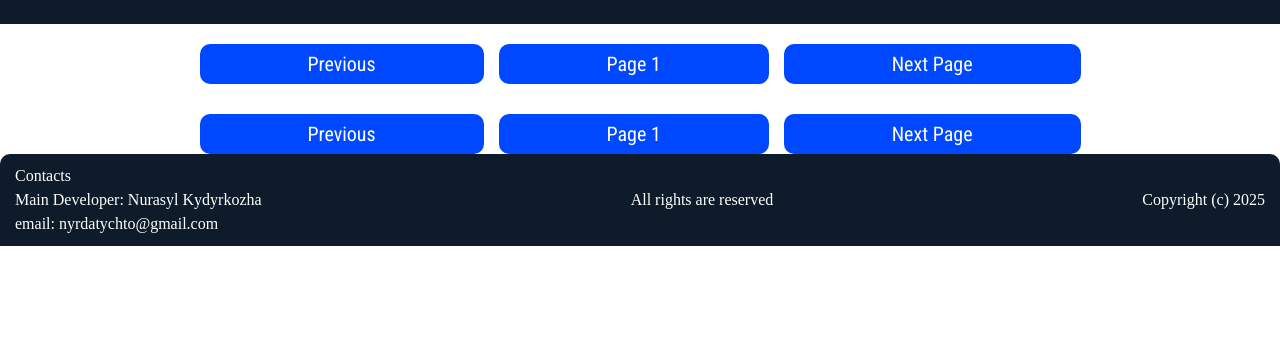
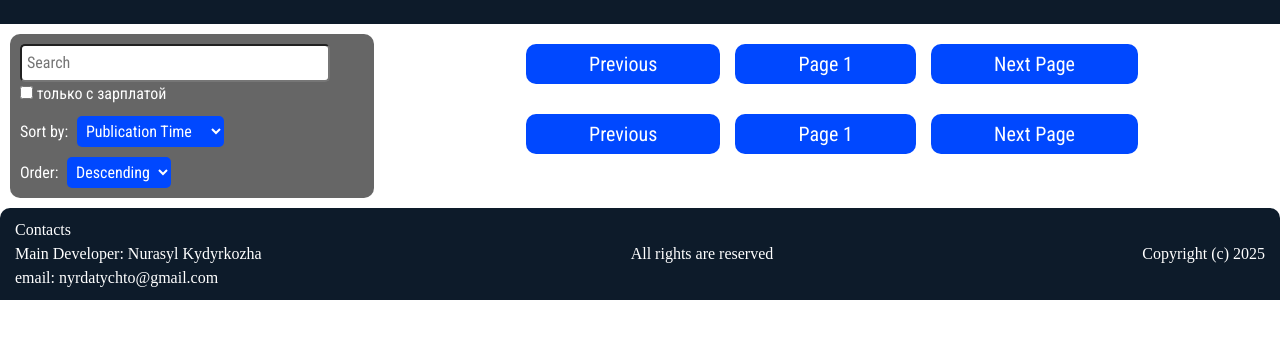
Before and after one commit to An10nim4ik/nas_front, a plain HTML site: page jobs.html in a window 1280 px wide. Shown: the part 76-414 px from the top of the page. Drawn offline with Linux system fonts and the light colour scheme; no server answers.

Commit message:
Added filters and search for vacancies

```diff
--- a/jobs.html
+++ b/jobs.html
@@ -29,6 +29,36 @@
             <a href="profile.html">Profile</a>
         </div>
     </header>
+
+    <main>
+        <aside id="filters">
+            <input type="search" id="search" name="search" placeholder="Search">
+
+            <div class="check">
+                <input type="checkbox" id="checkboxsal" name="checkboxsal">
+                <label for="checkboxsal">только с зарплатой</label>
+            </div>
+
+            <div class="filter-group">
+                <label for="sortField">Sort by:</label>
+                <select id="sortField">
+                <option value="publication_time" selected>Publication Time</option>
+                <option value="salary_asc">Salary Ascending</option>
+                <option value="salary_desc">Salary Descending</option>
+                <option value="relevance">Relevance</option>
+                </select>
+            </div>
+
+            <div class="filter-group">
+                <label for="sortOrder">Order:</label>
+                <select id="sortOrder">
+                <option value="desc" selected>Descending</option>
+                <option value="asc">Ascending</option>
+                </select>
+            </div>
+        </aside>
+
+        <div>
             <section class="Pages">
                 <button id="prevBtn1">
                     Previous
@@ -42,11 +72,9 @@
                     Next Page
                 </button>
             </section>
+            <div id="vacancies">
 
-    <main id="vacancies">
-
-    </main>
-
+            </div>
             <section class="Pages">
                 <button id="prevBtn2">
                     Previous
@@ -60,6 +88,9 @@
                     Next Page
                 </button>
             </section>
+        </div>
+    </main>
+
 
     <footer>
         <div class="info">
@@ -79,7 +110,7 @@
             </h3>
         </div>
         <div class="copyright">
-            <h3>Copyright (c) 2025</h3>
+            <h3 id="year"></h3>
         </div>
     </footer>
 
--- a/scripts/jobs.js
+++ b/scripts/jobs.js
@@ -1,9 +1,9 @@
 let curPage = 1;
 let totalPages = 1;
-
-window.addEventListener('DOMContentLoaded', function(){
-    fetchVacancies();
-});
+let curKeyword = "";
+let curSortField = "publication_time";
+let curSortOrder = "salary_desc";
+let with_salary = false;
 
 window.addEventListener('DOMContentLoaded', function(){
     fetchVacancies();
@@ -36,8 +36,13 @@ window.addEventListener('DOMContentLoaded', function(){
 function buildUrl(){
     const baseUrl = "https://api.hh.ru/vacancies";
     const params = new URLSearchParams({
+        host: "hh.kz",
         area: 40,
-        page: curPage
+        page: curPage,
+        text: curKeyword,
+        order_by: curSortField,
+        // order: curSortOrder,
+        only_with_salary: with_salary
     });
     return `${baseUrl}?${params.toString()}`;
 }
@@ -72,3 +77,31 @@ async function displayData(vacancies){
 
     });
 }
+
+document.getElementById("search").addEventListener("input" , (event) => {
+    curKeyword = event.target.value;
+    curPage = 1;
+    console.log(`Using search!\n${event.target.value}`);
+    fetchVacancies();
+});
+
+document.getElementById("sortField").addEventListener("change" , (event) => {
+    curSortField = event.target.value;
+    curPage = 1;
+    console.log(`using Sorting Field\n${event.target.value}`);
+    fetchVacancies();
+});
+
+document.getElementById("sortOrder").addEventListener("change", (event) =>{
+    curSortOrder = event.target.value;
+    curPage = 1;
+    console.log(`using Sort Order\n${event.target.value}`);
+    fetchVacancies();
+});
+
+document.getElementById("checkboxsal").addEventListener("change", (event)=>{
+    with_salary = event.target.checked;
+    curPage = 1;
+    console.log(`using With Salary Only\n${event.target.checked}`);
+    fetchVacancies();
+});
--- a/styles/jobs.css
+++ b/styles/jobs.css
@@ -97,7 +97,72 @@ button{
     transition: background-color 0.3s ease;
     font-family: 'Roboto Condensed', sans-serif;
 }
+/*
+#search{
+    display: flex;
+    justify-content: center;
+    align-items: center;
+    align-content: center;
+    align-self: center;
+    width: 100%;
+    border-radius: 10px;
+    margin: 10px 10px 10px 10px;
+    padding: 5px 5px 5px 5px;
+    font-size: 18px;
+    font-family: "Roboto Condensed", sans-serif;
+} */
+
+/* .check{
+    width: 100%;
+    display: flex;
+    align-items: center;
+    justify-content: center;
+}
+
+.check label{
+    font-size: 18px;
+    color: white;
+} */
 
 button:hover{
     background-color: #0035b2;
 }
+
+main{
+    display: grid;
+    grid-template-areas: "filters div";
+    grid-template-columns: 30% 70%;
+}
+
+#filters {
+    padding: 10px;
+    background-color: rgba(0, 0, 0, 0.6);  /* semi-transparent background */
+    border-radius: 10px;
+    margin: 10px;
+    color: white;
+    font-family: 'Roboto Condensed', sans-serif;
+}
+#filters input[type="search"] {
+    width: 90%;
+    padding: 5px;
+    border-radius: 5px;
+    font-size: 16px;
+}
+
+.filter-group {
+    margin-top: 10px;
+}
+
+#filters label {
+    margin-right: 5px;
+    font-size: 16px;
+}
+
+#filters select {
+    font-size: 16px;
+    padding: 5px;
+    border-radius: 5px;
+    background-color: #0048ff;
+    color: white;
+    border: none;
+}
```
Lines whose indentation alone changed are shown as unchanged.
